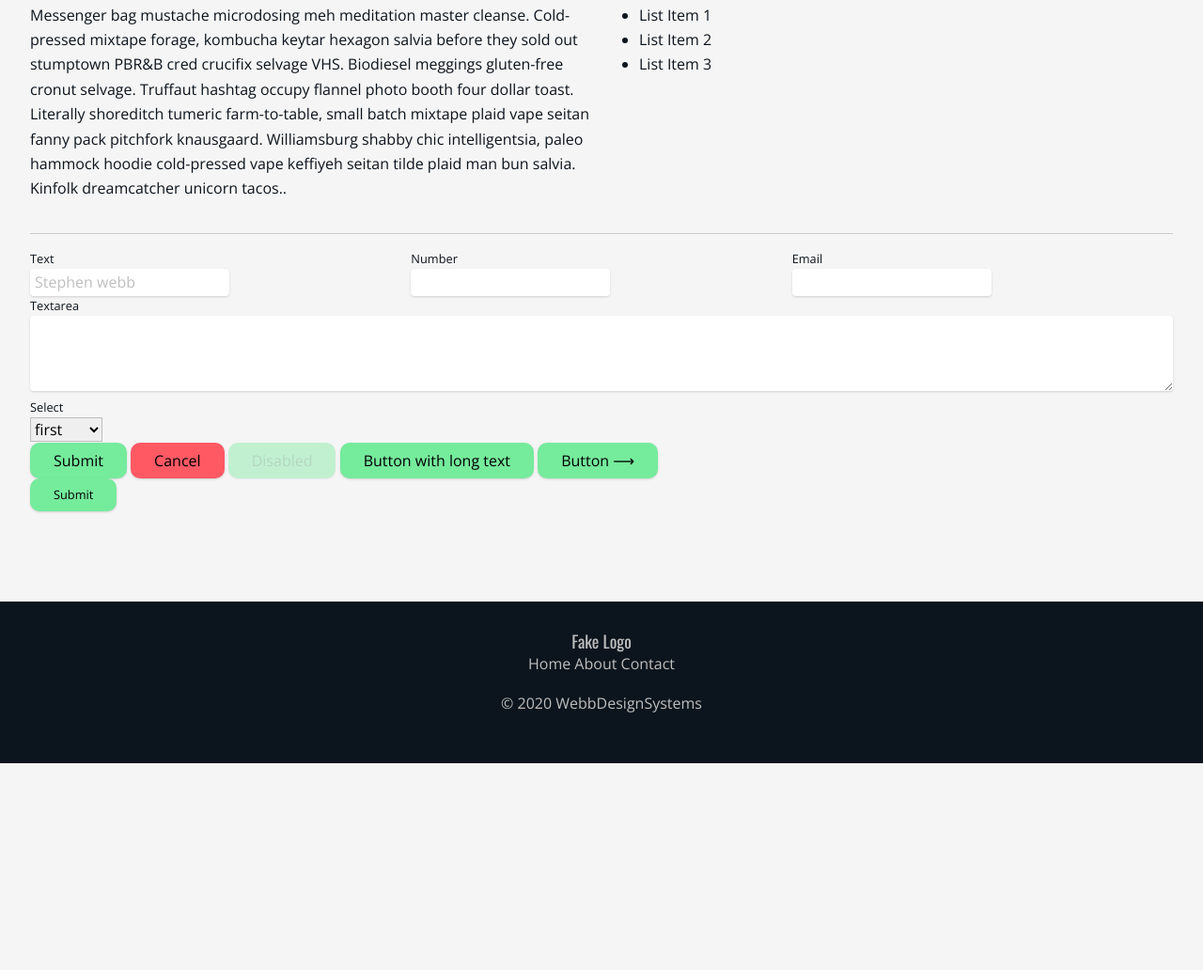
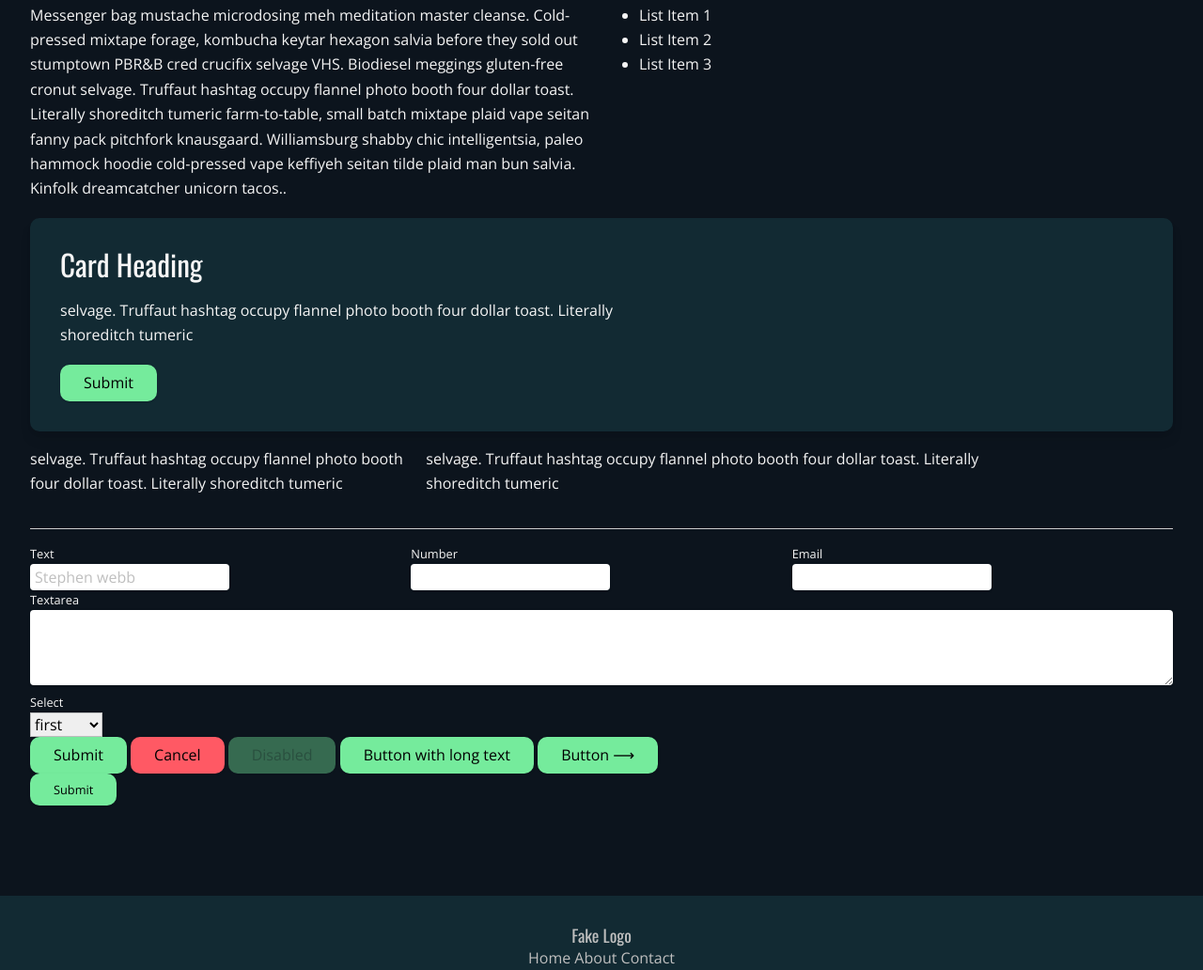
Before and after one commit to stevie2codes/DesignSystem, a website built with Parcel: page index.html in a window 1280 px wide. Shown: the part 1095-2127 px from the top of the page at 94% size. Before the commit the page ends 1907 px from the top, so only its background shows below. Built offline with nearby package versions, Linux system fonts and the light colour scheme.

Commit message:
added dark mode

```diff
--- a/css/styles.css
+++ b/css/styles.css
@@ -8,6 +8,7 @@
   --red: #ff5964;
   --yellow: #ffe74c;
   --grey: #bfbfbf;
+  --darkBlue: #122a33;
 
   /* Define the colors intentions */
   --background: var(--white);
@@ -19,6 +20,10 @@
 
   /* style */
   --line: 1px solid var(--lineColor);
+  --cardBg: #fff;
+  --border-radius: 10px;
+  --header-background: var(--blue);
+  --footerBackground: var(--black);
 
   /* Type */
   --headingFont: "Oswald", sans-serif;
@@ -66,7 +71,6 @@ body {
 }
 
 header {
-  --header-background: var(--blue);
   position: fixed;
   left: 0;
   top: 0;
@@ -93,7 +97,7 @@ header nav a + a {
 footer {
   --footer-text-color: var(--grey);
   color: var(--footer-text-color);
-  background: var(--black);
+  background: var(--footerBackground);
   padding: 2rem var(--containerPadding);
   text-align: center;
 }
@@ -115,7 +119,7 @@ p {
 
 p a,
 blockquote a {
-  color: var(--black);
+  color: var(--textColor);
   text-decoration: none;
   border-bottom: 2px solid var(--success);
 }
@@ -159,13 +163,8 @@ small,
 
 /* end typescale */
 
-.dark {
-  --background: var(--black);
-  --textColor: var(--white);
-}
-
 blockquote {
-  background-color: var(--grey);
+  background-color: var(--cardBg);
   margin: 10px;
   padding: 2em;
   box-shadow: var(--level-3);
@@ -243,6 +242,12 @@ button.cancel {
   --gridCols: 3;
 }
 
+.split {
+  display: grid;
+  grid-template-columns: 33% 67%;
+  grid-gap: 20px;
+}
+
 .flex {
   --justifyContent: space-between;
   display: block;
@@ -269,3 +274,25 @@ button.cancel {
   font-size: var(--baseFontSize);
   margin: 0;
 }
+
+.card {
+  background-color: var(--cardBg);
+  padding: 2em;
+  box-shadow: var(--level-3);
+  border-radius: var(--border-radius);
+}
+
+.card > *:first-child {
+  margin-top: 0;
+}
+.card > *:last-child {
+  margin-bottom: 0;
+}
+
+.dark {
+  --background: var(--black);
+  --textColor: var(--white);
+  --header-background: var(--darkBlue);
+  --cardBg: var(--darkBlue);
+  --footerBackground: var(--darkBlue);
+}
--- a/index.html
+++ b/index.html
@@ -23,7 +23,7 @@
   <meta name="theme-color" content="#fafafa">
 </head>
 
-<body>
+<body class="dark">
 
   <!-- Add your site or application content here -->
 
@@ -81,6 +81,18 @@
         <li>List Item 2</li>
         <li>List Item 3</li>
       </ul>
+    </div>
+
+    <div class="card">
+      <h3>Card Heading</h3>
+      <p> selvage. Truffaut hashtag occupy flannel photo booth four dollar toast. Literally shoreditch tumeric</p>
+      <button>Submit</button>
+    </div>
+    <div class="split grid">
+      <aside>
+        <p> selvage. Truffaut hashtag occupy flannel photo booth four dollar toast. Literally shoreditch tumeric</p>
+      </aside>
+      <p> selvage. Truffaut hashtag occupy flannel photo booth four dollar toast. Literally shoreditch tumeric</p>
     </div>
     <hr />
     <form>
```
